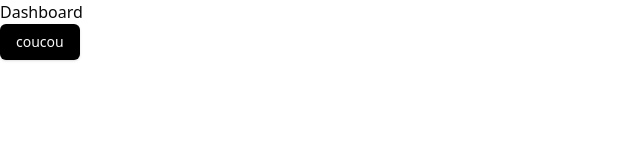
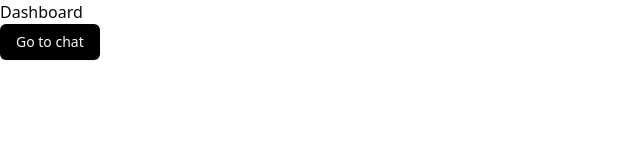
Before and after one commit to fbily42/ft_transcendence, a React (Vite) app in the folder frontend/: page / in a window 1280 px wide. Shown: the top 160 px of the page, without its empty margins (0-640 px from the left). Built offline with nearby package versions, Linux system fonts and the light colour scheme.

Commit message:
Basics chat

```diff
--- a/frontend/src/App.tsx
+++ b/frontend/src/App.tsx
@@ -1,6 +1,7 @@
 import './App.css'
 import { Routes, Route } from 'react-router-dom'
 import Dashboard from './Pages/Dashboard/Dashboard'
+import Chat from './Pages/Chat/Chat'
 // import { Button } from "@/components/ui/button"
 
 function App() {
@@ -8,9 +9,8 @@ function App() {
   return (
     <>
       <Routes>
-        <Route path="/" element={<Dashboard/>}>
-
-        </Route>
+        <Route path="/" element={<Dashboard/>}> </Route>
+		<Route path="/chat" element={<Chat/>} ></Route>
       </Routes>
     </>
   )
--- /dev/null
+++ b/frontend/src/Pages/Chat/Chat.tsx
@@ -0,0 +1,13 @@
+import React from 'react'
+import { Button } from '@/components/ui/button'
+
+function Chat() {
+  return (
+    <>
+    <div >Chat</div>
+    <Button className='text 3xl bg-black '>Test Button</Button>
+    </>
+  )
+}
+
+export default Chat
--- a/frontend/src/Pages/Dashboard/Dashboard.tsx
+++ b/frontend/src/Pages/Dashboard/Dashboard.tsx
@@ -1,12 +1,15 @@
 //commande pour avoir d'un coup la config: rfce
 import { Button } from '@/components/ui/button'
 import React from 'react'
+import { Link } from 'react-router-dom'
 
 function Dashboard() {
   return (
     <>
     <div >Dashboard</div>
-    <Button className='text 3xl bg-black '>coucou</Button>
+	<Link to="/chat">
+    <Button variant="destructive" className='text 3xl bg-black '>Go to chat</Button>
+	</Link>
     </>
   )
 }
```
Also changed, not shown: frontend/src/App.css (line endings or trailing spaces).
